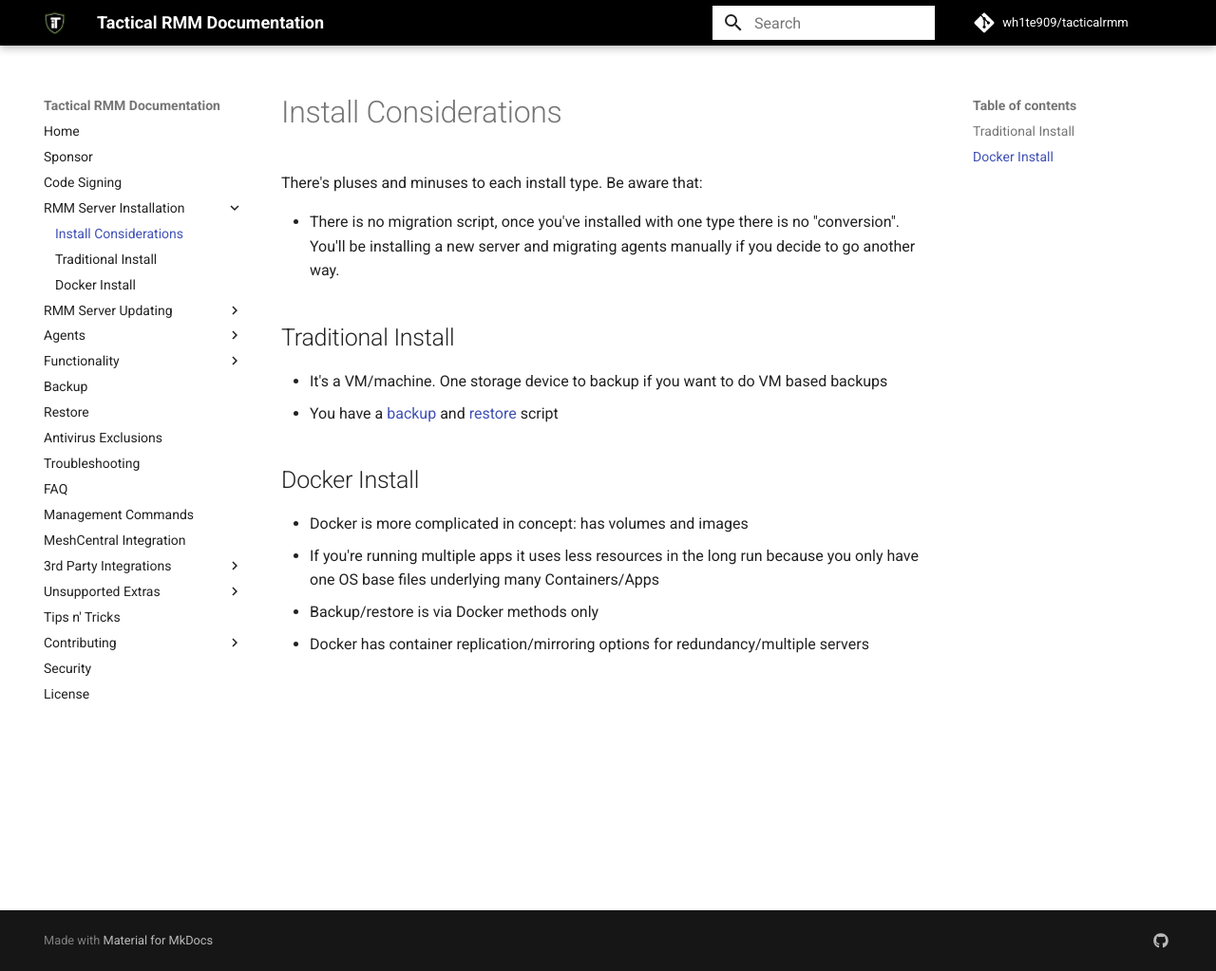
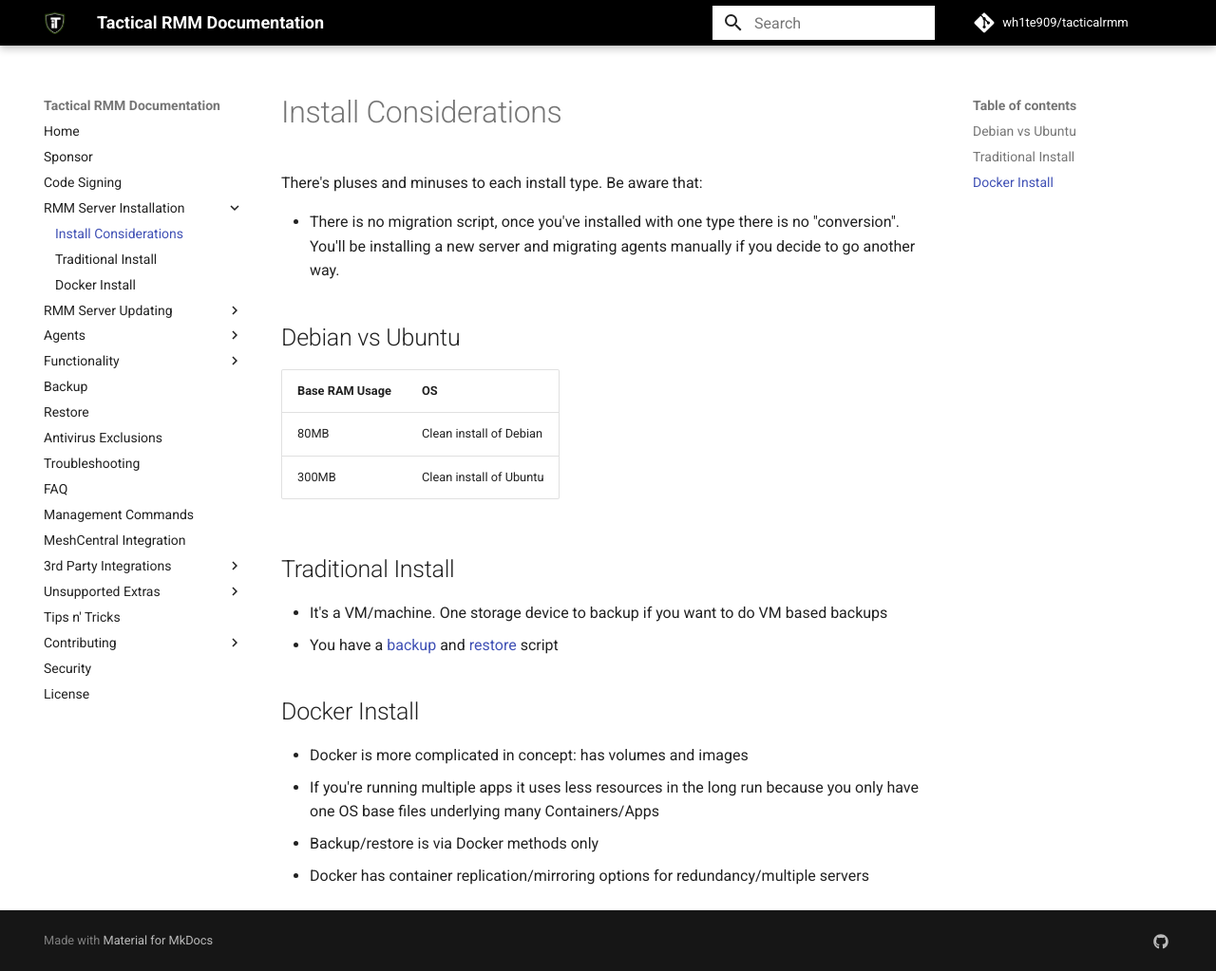
Before and after one commit to amidaware/trmm-docs, an MkDocs documentation site: the page built from docs/install_considerations.md, in a window 1280 px wide and 1023 px high. Shown: the whole window at 95% size. Built offline with MkDocs 1.6.1 and Material for MkDocs 9.7.7, drawn with Linux system fonts in a browser that asks for light colours; comment, search, counter and statistics services are not loaded.

Commit message:
adding RAM usage to considerations

```diff
--- a/docs/install_considerations.md
+++ b/docs/install_considerations.md
@@ -3,6 +3,15 @@
 There's pluses and minuses to each install type. Be aware that:
 
 - There is no migration script, once you've installed with one type there is no "conversion". You'll be installing a new server and migrating agents manually if you decide to go another way.
+
+
+## Debian vs Ubuntu
+
+
+| Base RAM Usage | OS |
+| --- | --- |
+| 80MB | Clean install of Debian |
+| 300MB | Clean install of Ubuntu |
 
 ## Traditional Install
 
```
